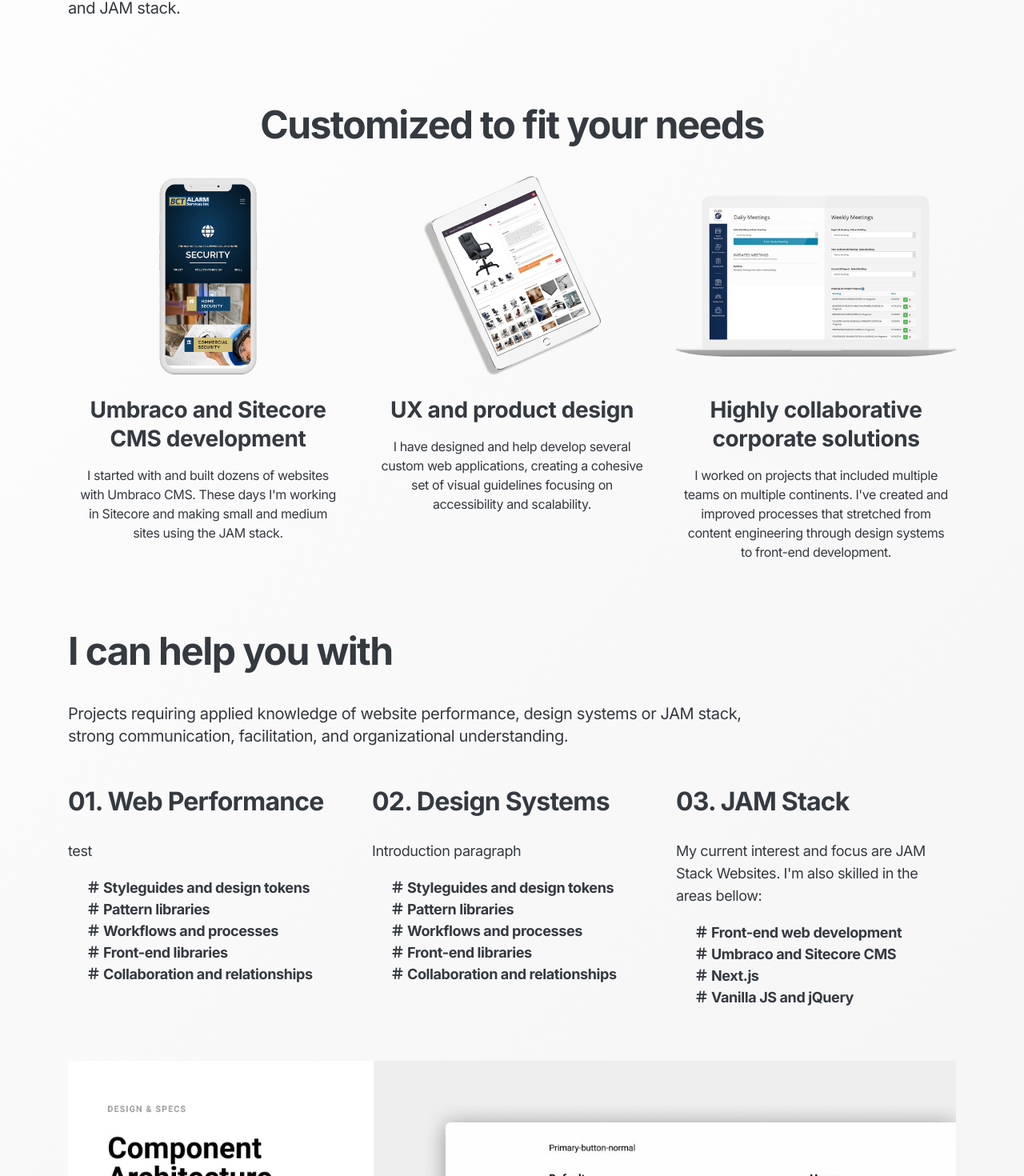
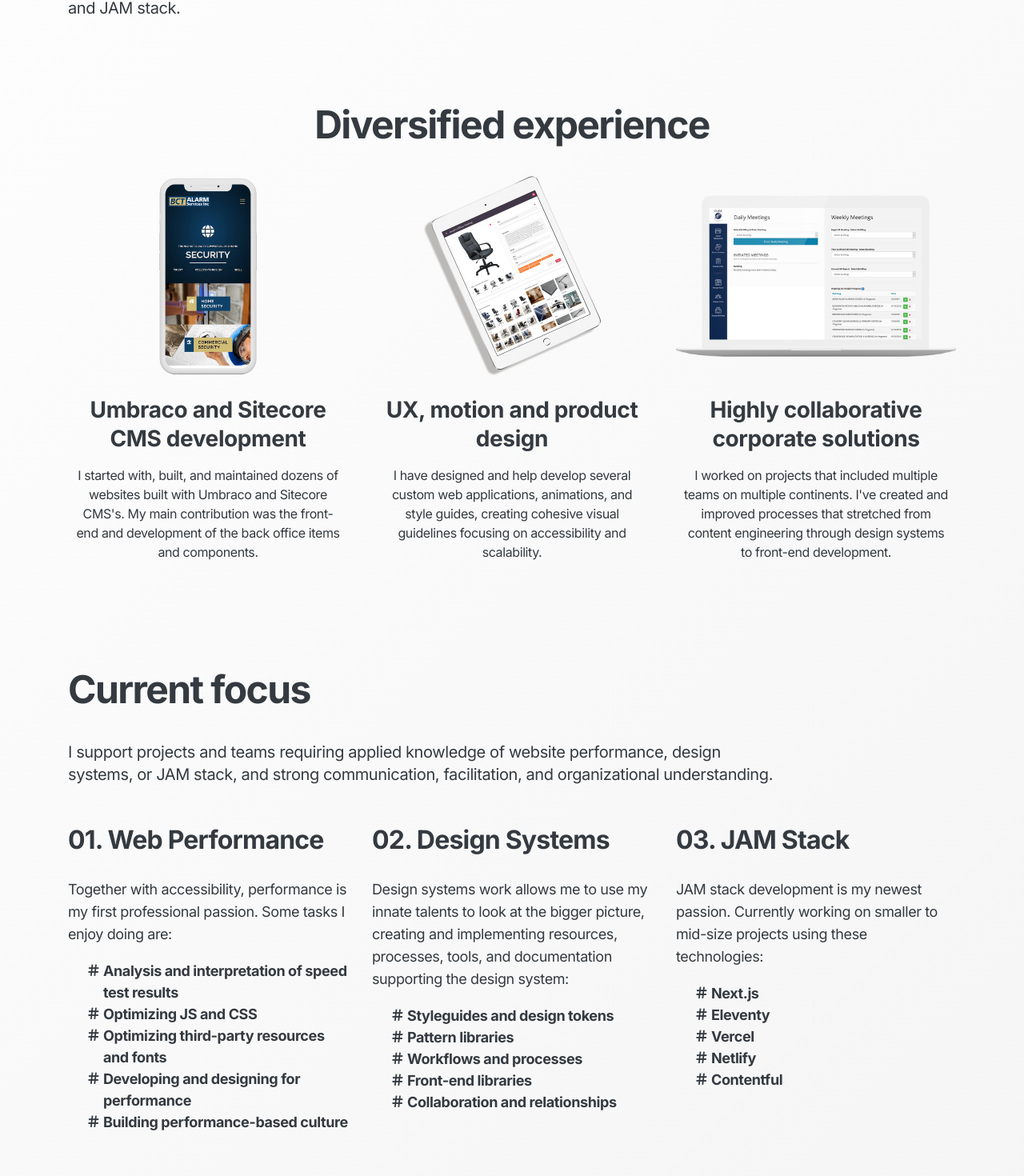
Before and after one commit to perkovz/personal-website, a Next.js app: page / in a window 1280 px wide. Shown: the part 740-2210 px from the top of the page at 80% size. Built offline with nearby package versions, Linux system fonts and the light colour scheme.

Commit message:
initial commit

```diff
--- a/package.json
+++ b/package.json
@@ -1,5 +1,5 @@
 {
-  "name": "ninjalist",
+  "name": "nextjs-starter",
   "version": "0.1.0",
   "private": true,
   "scripts": {
@@ -12,5 +12,7 @@
     "react": "17.0.1",
     "react-dom": "17.0.1",
     "sass": "^1.38.1"
-  }
+  },
+  "keywords": [],
+  "description": ""
 }
--- a/pages/index.js
+++ b/pages/index.js
@@ -22,26 +22,26 @@ export default function Home() {
 
       <section className="row mb-5">
         <div className="col-12">
-          <h2 className="text-4xl text-center">Customized to fit your needs</h2>
+          <h2 className="text-4xl text-center">Diversified experience</h2>
 
           <div className="row">
-            <div className="col-12 col-sm-6 col-lg-4">
+            <div className="col-12 col-sm-6 col-lg-4 mb-5">
               <div className="card text-center">
                 <div className="card__image">
                   <Image className="" src="/bct_mobile.png" layout="fill" objectFit="contain" alt="Website landing page on mobile view." />
                 </div>
                 <div className="card__title text-xl">Umbraco and Sitecore CMS development</div>
-                <div className="text-base px-2">I started with and built dozens of websites with Umbraco CMS. These days I'm working in Sitecore and making small and medium sites using the JAM stack.</div>
+                <div className="text-base px-2">I started with, built, and maintained dozens of websites built with Umbraco and Sitecore CMS's. My main contribution was the front-end and development of the back office items and components.</div>
               </div>
             </div>
 
-            <div className="col-12 col-sm-6 col-lg-4">
+            <div className="col-12 col-sm-6 col-lg-4 mb-5">
               <div className="card text-center">
                 <div className="card__image">
                   <Image className="" src="/dreambook_hero.png" layout="fill" objectFit="contain" alt="Product landing page" />
                 </div>
-                <div className="card__title text-xl">UX and product design</div>
-                <div className="text-base px-2">I have designed and help develop several custom web applications, creating a cohesive set of visual guidelines focusing on accessibility and scalability.</div>
+                <div className="card__title text-xl">UX, motion and product design</div>
+                <div className="text-base px-2">I have designed and help develop several custom web applications, animations, and style guides, creating cohesive visual guidelines focusing on accessibility and scalability.</div>
               </div>
             </div>
 
@@ -61,25 +61,25 @@ export default function Home() {
 
       <section className="row mb-5">
         <header className="col-12">
-          <h2 className="text-4xl">I can help you with</h2>
-          <p className="text">Projects requiring applied knowledge of website performance, design systems or JAM stack, strong communication, facilitation, and organizational understanding.</p>
+          <h2 className="text-4xl">Current focus</h2>
+          <p className="text">I support projects and teams requiring applied knowledge of website performance, design systems, or JAM stack, and strong communication, facilitation, and organizational understanding.</p>
         </header>
 
         <div className="col-12 col-sm-6 col-md-4">
           <h3 className="text-2xl">01. Web Performance</h3>
-          <p>test</p>
+          <p>Together with accessibility, performance is my first professional passion. Some tasks I enjoy doing are:</p>
           <ul className="bolded-list">
-            <li>Styleguides and design tokens</li>
-            <li>Pattern libraries</li>
-            <li>Workflows and processes</li>
-            <li>Front-end libraries</li>
-            <li>Collaboration and relationships</li>
+            <li>Analysis and interpretation of speed test results</li>
+            <li>Optimizing JS and CSS</li>
+            <li>Optimizing third-party resources and fonts</li>
+            <li>Developing and designing for performance</li>
+            <li>Building performance-based culture</li>
           </ul>
         </div>
 
         <div className="col-12 col-sm-6 col-md-4">
           <h3 className="text-2xl">02. Design Systems</h3>
-          <p>Introduction paragraph</p>
+          <p>Design systems work allows me to use my innate talents to look at the bigger picture, creating and implementing resources, processes, tools, and documentation supporting the design system:</p>
           <ul className="bolded-list">
             <li>Styleguides and design tokens</li>
             <li>Pattern libraries</li>
@@ -91,12 +91,13 @@ export default function Home() {
 
         <div className="col-12 col-sm-6 col-md-4">
           <h3 className="text-2xl">03. JAM Stack</h3>
-          <p>My current interest and focus are JAM Stack Websites. I'm also skilled in the areas bellow:</p>
+          <p>JAM stack development is my newest passion. Currently working on smaller to mid-size projects using these technologies:</p>
           <ul className="bolded-list">
-            <li>Front-end web development</li>
-            <li>Umbraco and Sitecore CMS</li>
             <li>Next.js</li>
-            <li>Vanilla JS and jQuery</li>
+            <li>Eleventy</li>
+            <li>Vercel</li>
+            <li>Netlify</li>
+            <li>Contentful</li>
           </ul>
         </div>
       </section>
@@ -105,7 +106,7 @@ export default function Home() {
         <div className="col-12 mb-5">
           <figure>
             <Image className="" src="/component_architecture.jpg" quality="100" width={1140} height={712} alt="Component architecture in Figma." />
-            <figcaption>How we achieve mirroring effect in Figma.</figcaption>
+            <figcaption>Mirroring effect between Figma styleguide and front-end library.</figcaption>
           </figure>
         </div>
         <div className="col-12 text-center mb-5">
```
Also changed, not shown: 1 other file (tests, documents, lock files or other folders).
